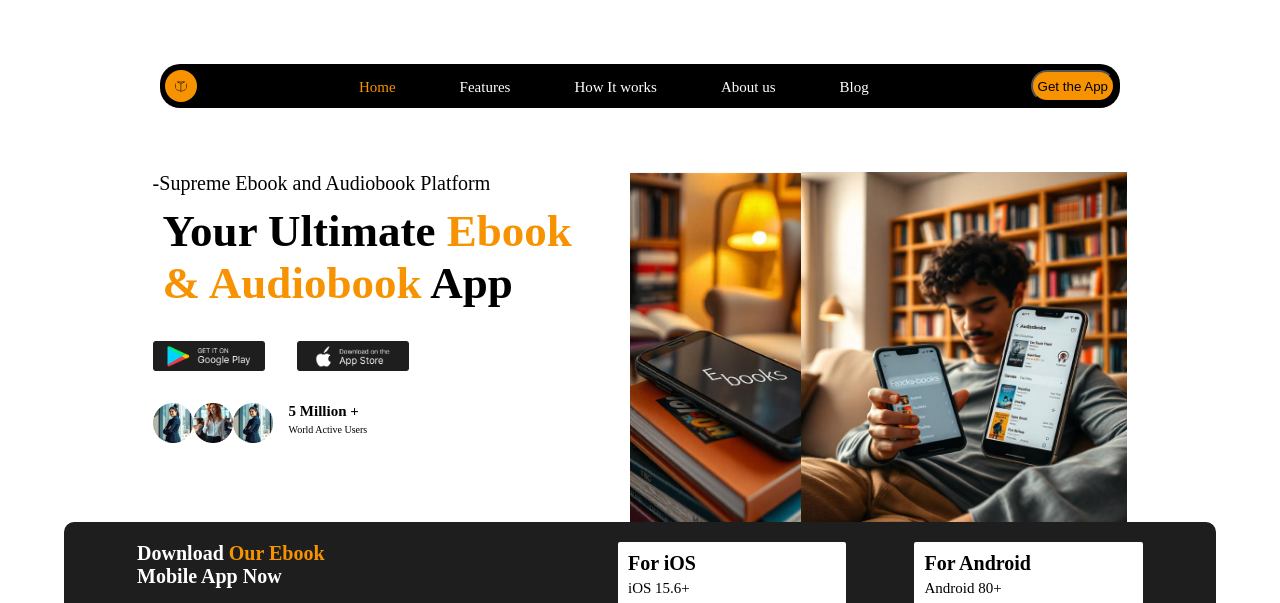
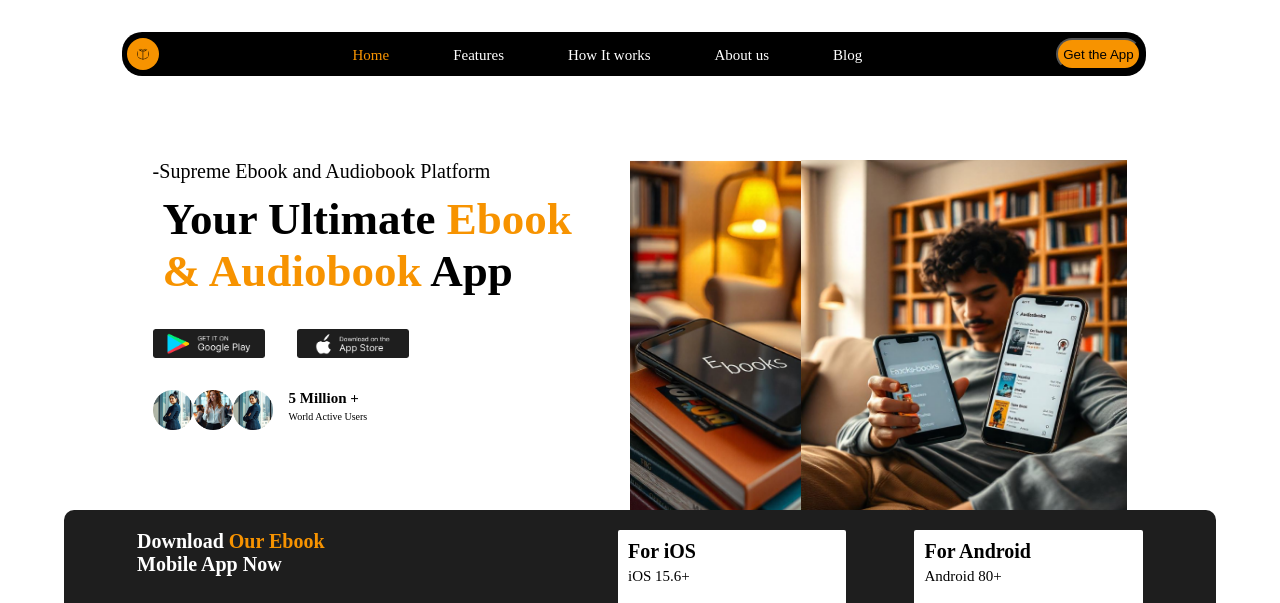
Before and after one commit to Prince2024-des/des5, a plain HTML site: page index.html in a window 1280 px wide. Shown: the top 603 px of the page. Drawn offline with Linux system fonts and the light colour scheme; files whose address does not match are found by name.

Commit message:
redesign the navbar

```diff
--- a/index.css
+++ b/index.css
@@ -20,7 +20,10 @@
     margin:4rem 10rem;
     padding: 1px 0px;
     border-radius: 20px;
-
+    position: fixed;
+    width: 80%;
+    left: -2.4rem;
+    top: -2rem;
 }
 
 
@@ -105,6 +108,7 @@
     align-content: center;
     justify-content: center;
     gap: 3rem;
+    margin-top: 10rem;
 }
 
 #content .card .content-head{
```
